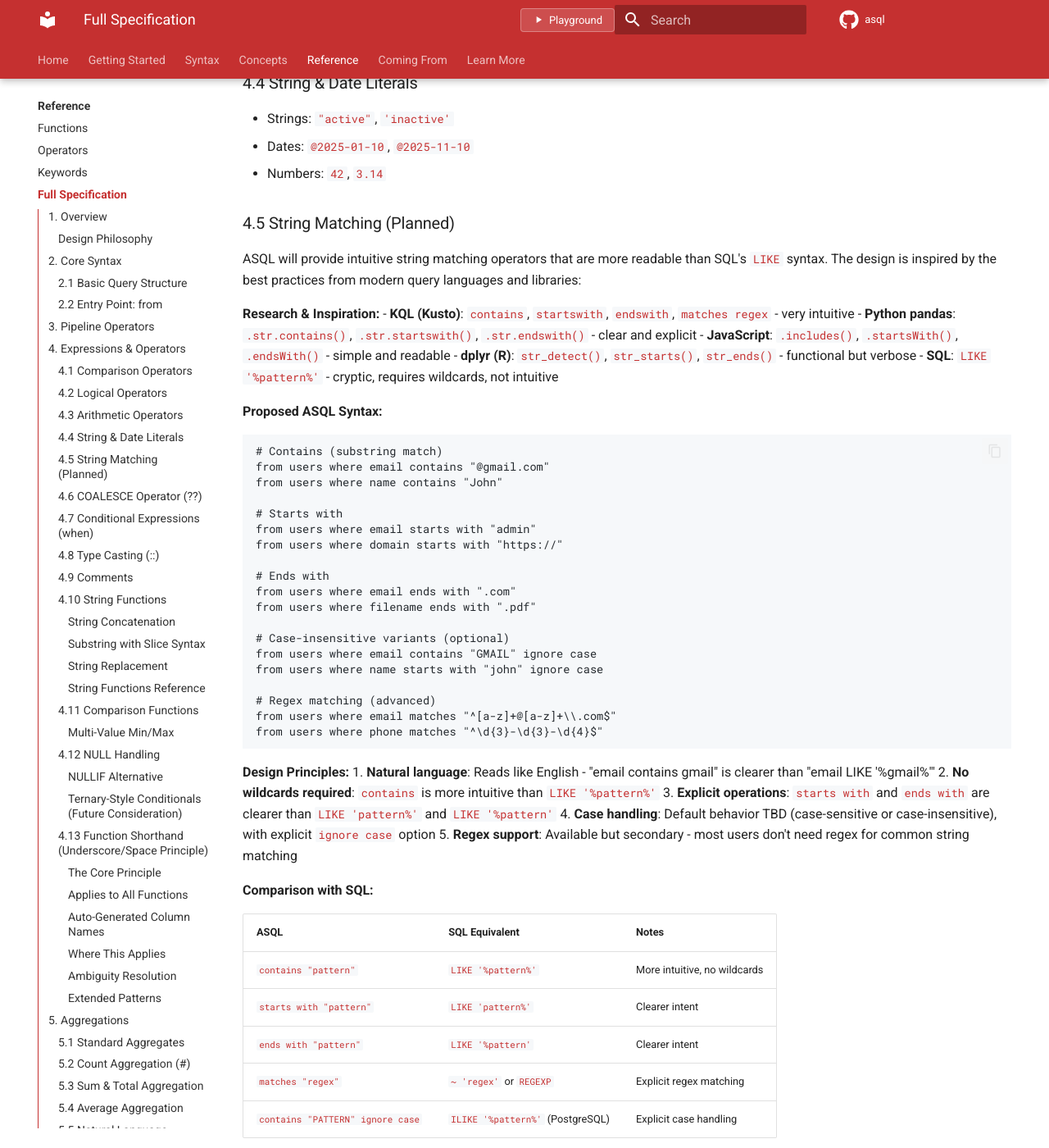
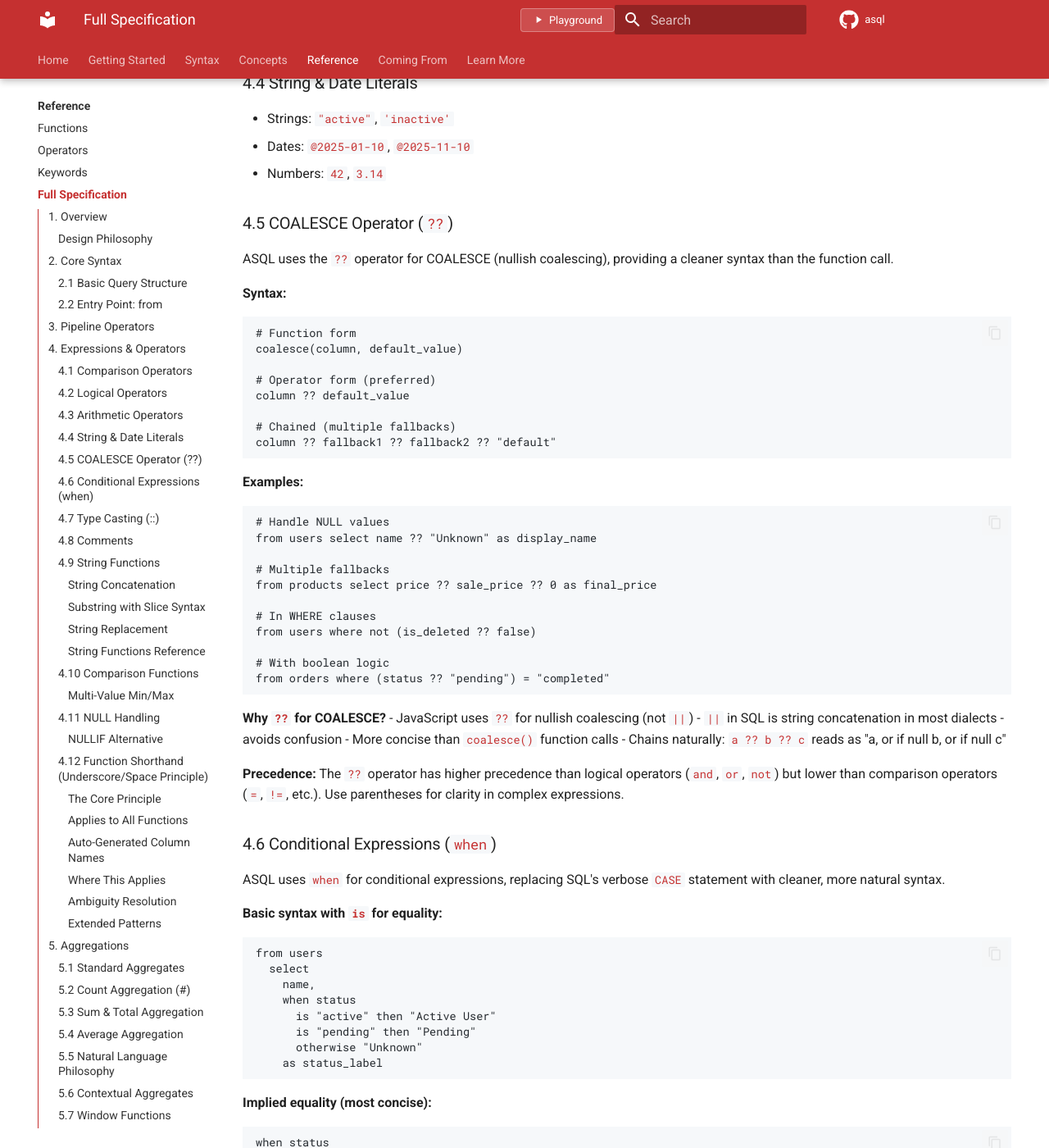
Before and after one commit to davefowler/asql, an MkDocs documentation site: the page built from docs/spec.md, in a window 1280 px wide and 1400 px high, scrolled down 3511 px. Shown: the whole window at 82% size. Built offline with MkDocs 1.6.1 and Material for MkDocs 9.7.7, drawn with Linux system fonts in a browser that asks for light colours; comment, search, counter and statistics services are not loaded; some of the changed text lies outside the part shown.

````diff
--- a/docs/spec.md
+++ b/docs/spec.md
@@ -140,89 +140,7 @@ Operators are applied in logical order using the pipe (`|`) symbol:
 - Dates: `@2025-01-10`, `@2025-11-10`
 - Numbers: `42`, `3.14`
 
-### 4.5 String Matching (Planned)
-
-ASQL will provide intuitive string matching operators that are more readable than SQL's `LIKE` syntax. The design is inspired by the best practices from modern query languages and libraries:
-
-**Research & Inspiration:**
-- **KQL (Kusto)**: `contains`, `startswith`, `endswith`, `matches regex` - very intuitive
-- **Python pandas**: `.str.contains()`, `.str.startswith()`, `.str.endswith()` - clear and explicit
-- **JavaScript**: `.includes()`, `.startsWith()`, `.endsWith()` - simple and readable
-- **dplyr (R)**: `str_detect()`, `str_starts()`, `str_ends()` - functional but verbose
-- **SQL**: `LIKE '%pattern%'` - cryptic, requires wildcards, not intuitive
-
-**Proposed ASQL Syntax:**
-
-```asql
-# Contains (substring match)
-from users where email contains "@gmail.com"
-from users where name contains "John"
-
-# Starts with
-from users where email starts with "admin"
-from users where domain starts with "https://"
-
-# Ends with
-from users where email ends with ".com"
-from users where filename ends with ".pdf"
-
-# Case-insensitive variants (optional)
-from users where email contains "GMAIL" ignore case
-from users where name starts with "john" ignore case
-
-# Regex matching (advanced)
-from users where email matches "^[a-z]+@[a-z]+\\.com$"
-from users where phone matches "^\d{3}-\d{3}-\d{4}$"
-```
-
-**Design Principles:**
-1. **Natural language**: Reads like English - "email contains gmail" is clearer than "email LIKE '%gmail%'"
-2. **No wildcards required**: `contains` is more intuitive than `LIKE '%pattern%'`
-3. **Explicit operations**: `starts with` and `ends with` are clearer than `LIKE 'pattern%'` and `LIKE '%pattern'`
-4. **Case handling**: Default behavior TBD (case-sensitive or case-insensitive), with explicit `ignore case` option
-5. **Regex support**: Available but secondary - most users don't need regex for common string matching
-
-**Comparison with SQL:**
-
-| ASQL | SQL Equivalent | Notes |
-|------|----------------|-------|
-| `contains "pattern"` | `LIKE '%pattern%'` | More intuitive, no wildcards |
-| `starts with "pattern"` | `LIKE 'pattern%'` | Clearer intent |
-| `ends with "pattern"` | `LIKE '%pattern'` | Clearer intent |
-| `matches "regex"` | `~ 'regex'` or `REGEXP` | Explicit regex matching |
-| `contains "PATTERN" ignore case` | `ILIKE '%pattern%'` (PostgreSQL) | Explicit case handling |
-
-**Alternative Syntax Considerations:**
-
-1. **Method-style** (like Python/JS):
-   ```asql
-   from users where email.contains("@gmail.com")
-   from users where name.starts_with("John")
-   ```
-   - Pros: Familiar to programmers, explicit
-   - Cons: Less natural language feel, requires dots
-
-2. **Function-style**:
-   ```asql
-   from users where contains(email, "@gmail.com")
-   from users where starts_with(name, "John")
-   ```
-   - Pros: Functional, clear
-   - Cons: Less readable, more verbose
-
-3. **Natural language** (recommended):
-   ```asql
-   from users where email contains "@gmail.com"
-   from users where name starts with "John"
-   ```
-   - Pros: Most readable, natural language feel
-   - Cons: Requires keyword parsing
-
-**Recommendation**: Use natural language syntax (`contains`, `starts with`, `ends with`) as it aligns with ASQL's philosophy of reading like natural language. This makes queries accessible to non-technical users while remaining precise.
-
-**Implementation Priority**: Medium - String matching is common but can be worked around with `LIKE` in the interim. Should be implemented after arithmetic operators and before advanced features.
-
-### 4.6 COALESCE Operator (`??`)
+### 4.5 COALESCE Operator (`??`)
 
 ASQL uses the `??` operator for COALESCE (nullish coalescing), providing a cleaner syntax than the function call.
 
@@ -262,7 +180,7 @@ from orders where (status ?? "pending") = "completed"
 **Precedence:**
 The `??` operator has higher precedence than logical operators (`and`, `or`, `not`) but lower than comparison operators (`=`, `!=`, etc.). Use parentheses for clarity in complex expressions.
 
-### 4.7 Conditional Expressions (`when`)
+### 4.6 Conditional Expressions (`when`)
 
 ASQL uses `when` for conditional expressions, replacing SQL's verbose `CASE` statement with cleaner, more natural syntax.
 
@@ -350,7 +268,7 @@ from orders
 
 All forms compile to standard SQL `CASE WHEN ... THEN ... ELSE ... END`.
 
-### 4.8 Type Casting (`::`)
+### 4.7 Type Casting (`::`)
 
 ASQL uses PostgreSQL-style double colon (`::`) syntax for type casting, which is more concise and readable than SQL's `CAST(... AS ...)` syntax.
 
@@ -521,22 +439,8 @@ from transactions
 
 This is clearer than `nullif(amount, 0)` and consistent with ASQL's conditional syntax.
 
-#### Ternary-Style Conditionals (Future Consideration)
-
-ASQL may add support for concise ternary expressions in the future:
-
-```asql
--- Potential future syntax (not yet decided)
-amount == 0 ? null : amount           -- JS-style
-null if amount == 0 else amount       -- Python-style
-```
-
-For now, use the `when` syntax which is clear and readable:
-```asql
-when amount == 0 then null else amount
-```
-
-### 4.13 Function Shorthand (Underscore/Space Principle)
+
+### 4.12 Function Shorthand (Underscore/Space Principle)
 
 ASQL provides flexible syntax for function calls where **underscores and spaces are interchangeable**. This makes queries more natural to write and read.
 
@@ -2238,18 +2142,18 @@ from Users
 SELECT first_name, created_at FROM users
 ```
 
-### 15.3 Automatic Conflict Resolution
-
-**⚠️ Warning**: When column names conflict, automatically qualifying them (e.g., `users.id` and `orders.id`) might not be implemented in the initial version. This could be confusing and error-prone. Better to require explicit qualification:
+### 15.3 Column Name Conflicts
+
+When column names conflict across joined tables, you must explicitly qualify them:
 
 ```asql
 from users
   & orders
--- If both have 'id', you should explicitly qualify:
+-- If both have 'id', you must explicitly qualify:
 select users.id as user_id, orders.id as order_id
 ```
 
-**Recommendation**: In v1.0, require explicit qualification for ambiguous columns. Auto-qualification could be added later if there's clear demand, but explicit is safer and clearer.
+**Note**: Automatic namespace resolution (renaming conflicting columns with table context) is not implemented. Explicit qualification is required and is clearer and safer. See `spec_future.md` for potential future support.
 
 ### 15.4 Why Case-Safe is Good
 
@@ -2389,18 +2293,6 @@ avg age of user by country
 # Reads beautifully: "average age of user, grouped by country"
 ```
 
-### Example 11: Shorthand Natural Language (50/50 on implementation)
-
-For very simple exploratory queries, you can omit the `from` clause and infer it from the aggregation:
-
-```asql
-# of Users by country
-Sum of revenue by region
-Avg Users.age by country
-```
-
-**Note**: This shorthand is nice for a big percentage of exploratory queries, but it's different from other queries that start with `from`. In these examples, the `from` table is inferred from its use in `# of Users`. It's really nice shorthand, but also potentially confusing. This feature is marked as 50/50 on implementation - may or may not make it into v1.0.
-
 ---
 
 ## 19. Compilation & Transpilation
@@ -2495,14 +2387,9 @@ ASQL transpiles to SQL, ensuring compatibility with existing tools, databases, a
 
 ---
 
-## 22. Future Considerations
-
-- **Visual SQL Editor**: ASQL's structure could enable a great visual query builder whose base could also be a text editor/IDE. Get the best of visual and text-based exploration.
-- **dbt Integration**: Building ASQL into dbt out of the gate would make it immediately useful for the dbt community
-- **Common Schema Format**: A shared schema/statistics library for cross-database compatibility
-- **Query Optimization**: ASQL-specific optimizations before SQL generation
-- **IDE Integration**: Full-featured editor with autocomplete, error checking, SQL preview
-- **Testing Framework**: Query testing and validation tools
+## 22. Future Features
+
+For features that are planned, under consideration, or marked as "maybe" for v1.0, see `spec_future.md`.
 
 ---
 
````
Also changed, not shown: other parts of docs/spec.md (+5 -5 lines), docs/github_issues_to_create.md (added, +223 -0 lines), docs/spec_future.md (added, +200 -0 lines), docs/unimplemented_features.md (added, +152 -0 lines), 2 other files.
